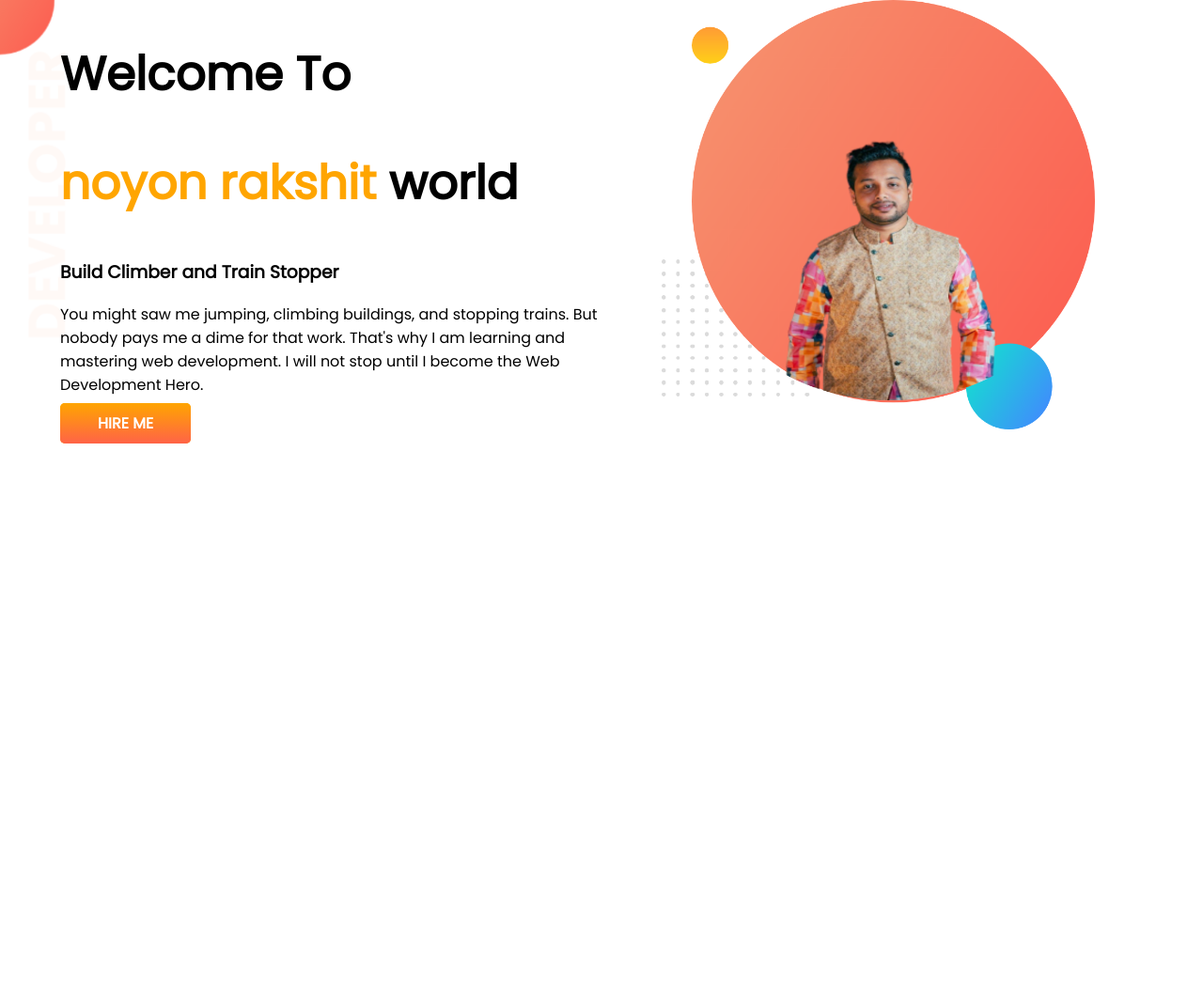
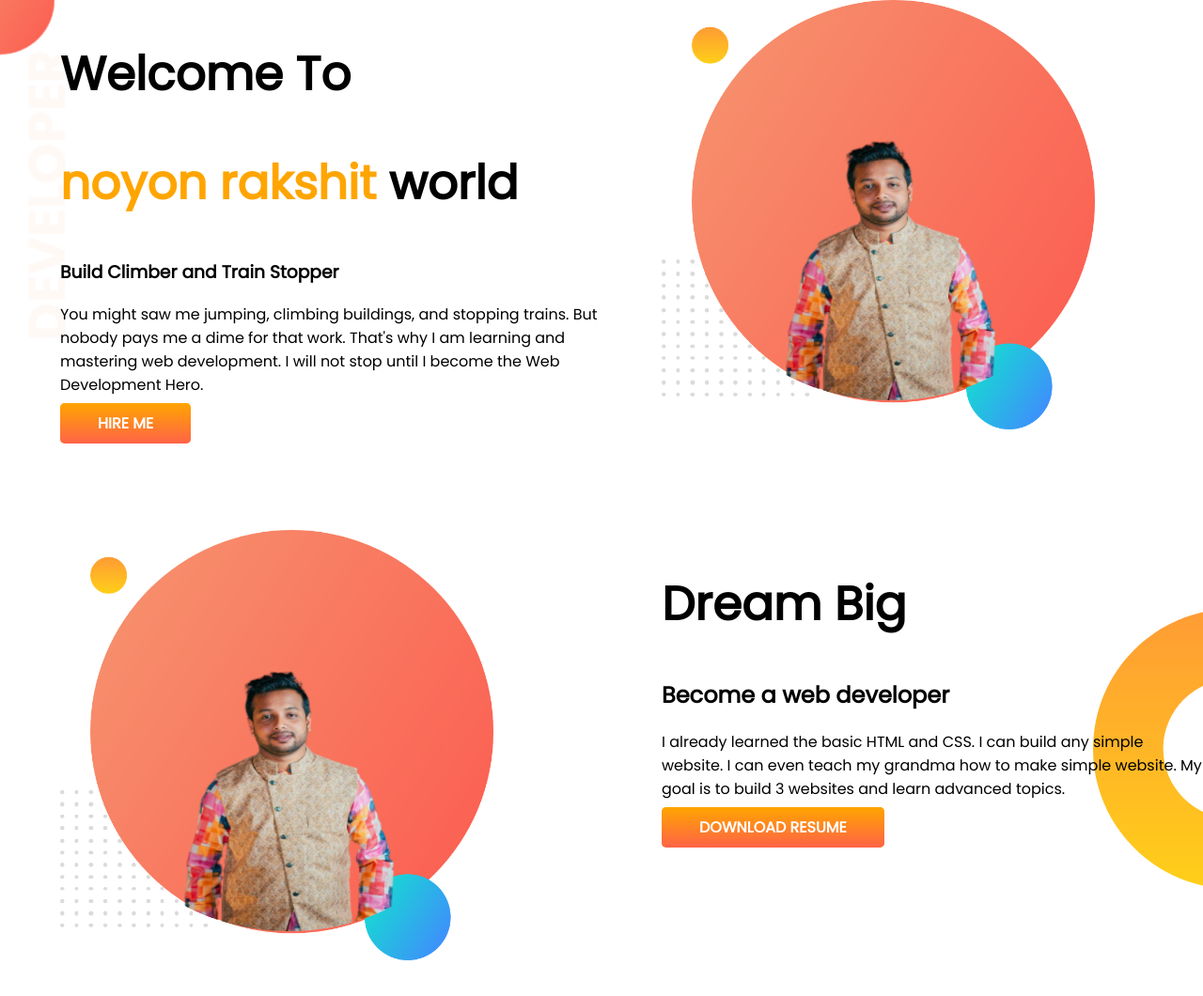
Before and after one commit to noyonrakshit/developer-portfolio, a plain HTML site: page index.html in a window 1280 px wide. Shown: the whole page at 94% size. Before the commit the page ends 800 px from the top, so only its background shows below. Drawn offline with Linux system fonts and the light colour scheme.

Commit message:
dream-big-added

```diff
--- a/index.html
+++ b/index.html
@@ -30,6 +30,20 @@
             <img src="images/noyon-bg.png" alt="">
         </div>
     </section>
+    <section class="dream-big">
+        <div class="half-width">
+            <img src="images/noyon-bg.png" alt="">
+        </div>
+        <div class="half-width">
+            <h1>Dream Big</h1>
+            <h2>Become a web developer</h2>
+            <p>I already learned the basic HTML and CSS. I can build any simple website. I can even teach my grandma how
+                to make simple website. My goal is to build 3 websites and learn advanced topics.</p>
+            <a class="link-button" target="_blank"
+                href="https://www.linkedin.com/in/nayan-kanti-rakshit-762a91152/">DOWNLOAD RESUME</a>
+        </div>
+
+    </section>
 
 </body>
 
--- a/style.css
+++ b/style.css
@@ -10,6 +10,7 @@ h1{
 }
 section{
     display: flex;
+    margin-bottom: 100px;
 }
 .half-width{
     width: 50%;
@@ -31,3 +32,8 @@ section{
     background-image: url(images/top-banner.png);
     background-repeat: no-repeat;
 }
+.dream-big{
+    background-image: url(images/dream-bg.png);
+    background-repeat: no-repeat;
+    background-position: right;
+}
```
